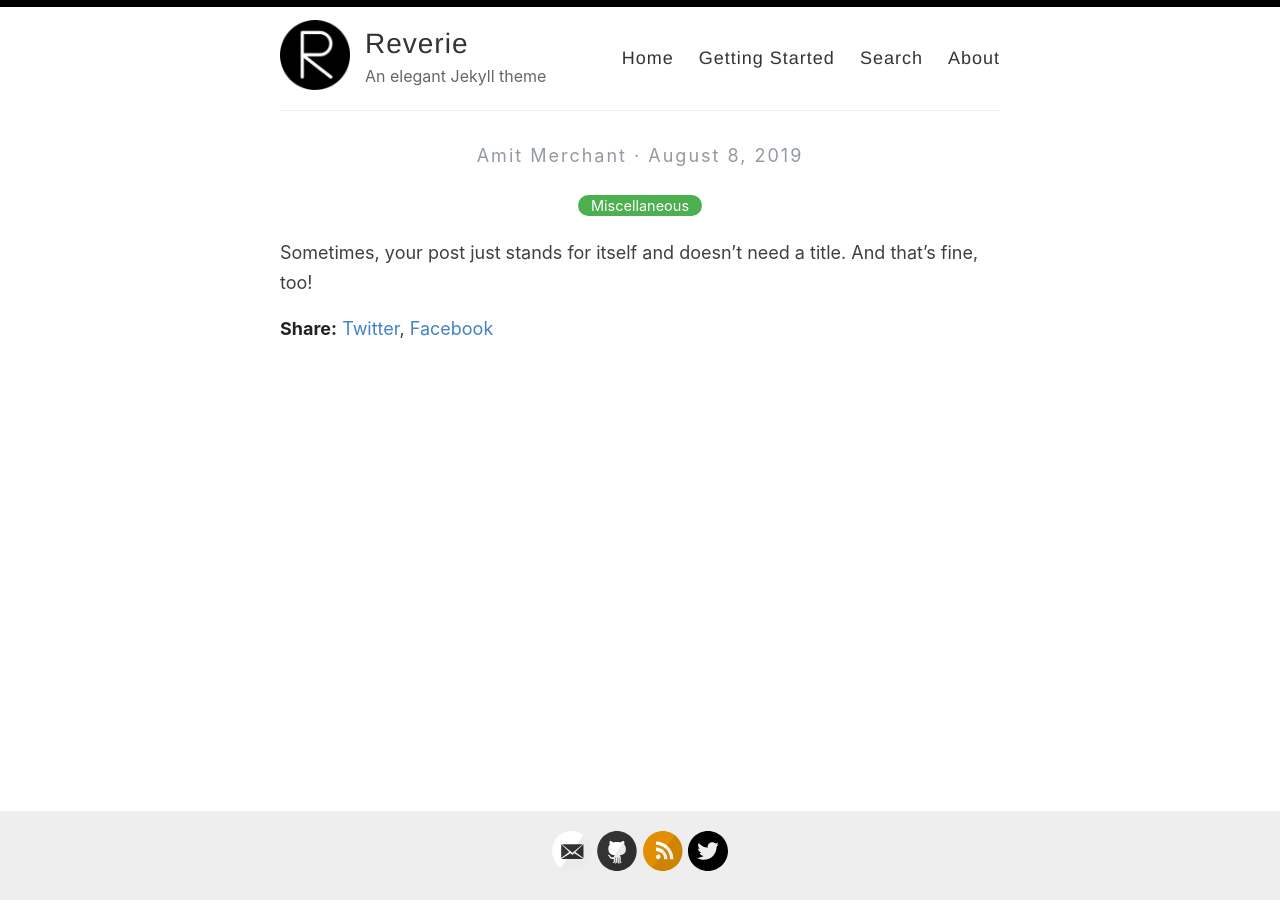
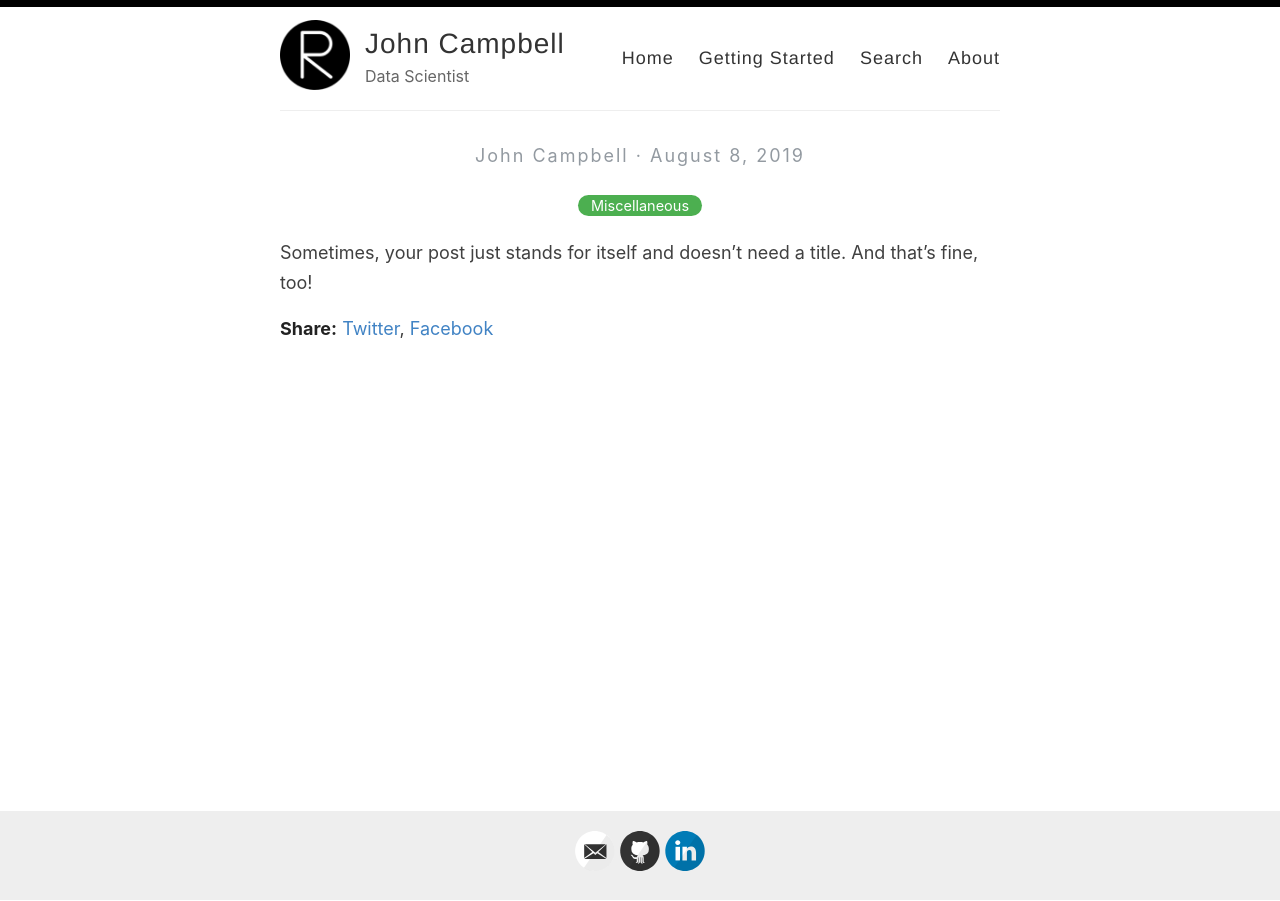
Before and after one commit to johnmarcampbell/jcio, a Jekyll site: the page built from _posts/2019-08-08-no-title-posts.md, in a window 1280 px wide. Built offline with Jekyll 4.4.1, drawn with Linux system fonts in a browser that asks for light colours.

Commit message:
Change same basic config settings

```diff
--- a/_config.yml
+++ b/_config.yml
@@ -3,13 +3,13 @@
 #
 
 # Name of your site (displayed in the header)
-name: Reverie
+name: John Campbell
 
 # Name of the author
-author: Amit Merchant
+author: John Campbell
 
 # Short bio or description (displayed in the header)
-description: An elegant Jekyll theme
+description: Data Scientist
 
 # URL of your avatar or profile pic (you could use your GitHub profile pic)
 avatar: /images/reverie.png
@@ -21,15 +21,15 @@ avatar: /images/reverie.png
 # Includes an icon in the footer for each username you enter
 footer-links:
   dribbble:
-  email: amit.d.merchant@gmail.com
+  email: johnmarcampbell@gmail.com
   facebook:
   flickr:
-  github: amitmerchant1990/reverie
+  github: johnmarcampbell
   instagram:
-  linkedin:
+  linkedin: johnmarcampbell
   pinterest:
-  rss: rss
-  twitter: amit_merchant
+  rss:
+  twitter:
   stackoverflow:
   youtube: # channel/<your_long_string> or user/<user-name>
   googleplus: # anything in your profile username that comes after plus.google.com/
@@ -41,7 +41,7 @@ footer-links:
 disqus:
 
 # Enter your Google Analytics web tracking code (e.g. UA-2110908-2) to activate tracking
-google_analytics: UA-43339302-11
+google_analytics:
 
 # Your website URL (e.g. http://amitmerchant1990.github.io or http://www.amitmerchant.com)
 # Used for Sitemap.xml and your RSS feed
@@ -52,7 +52,7 @@ enforce_ssl: https://www.amitmerchant.com/reverie
 # (http://yourusername.github.io/repository-name)
 # and NOT your User repository (http://yourusername.github.io)
 # then add in the baseurl here, like this: "/repository-name"
-baseurl: "/reverie"
+baseurl: "/jcio"
 
 #
 # !! You don't need to change any of the configuration flags below !!
```
